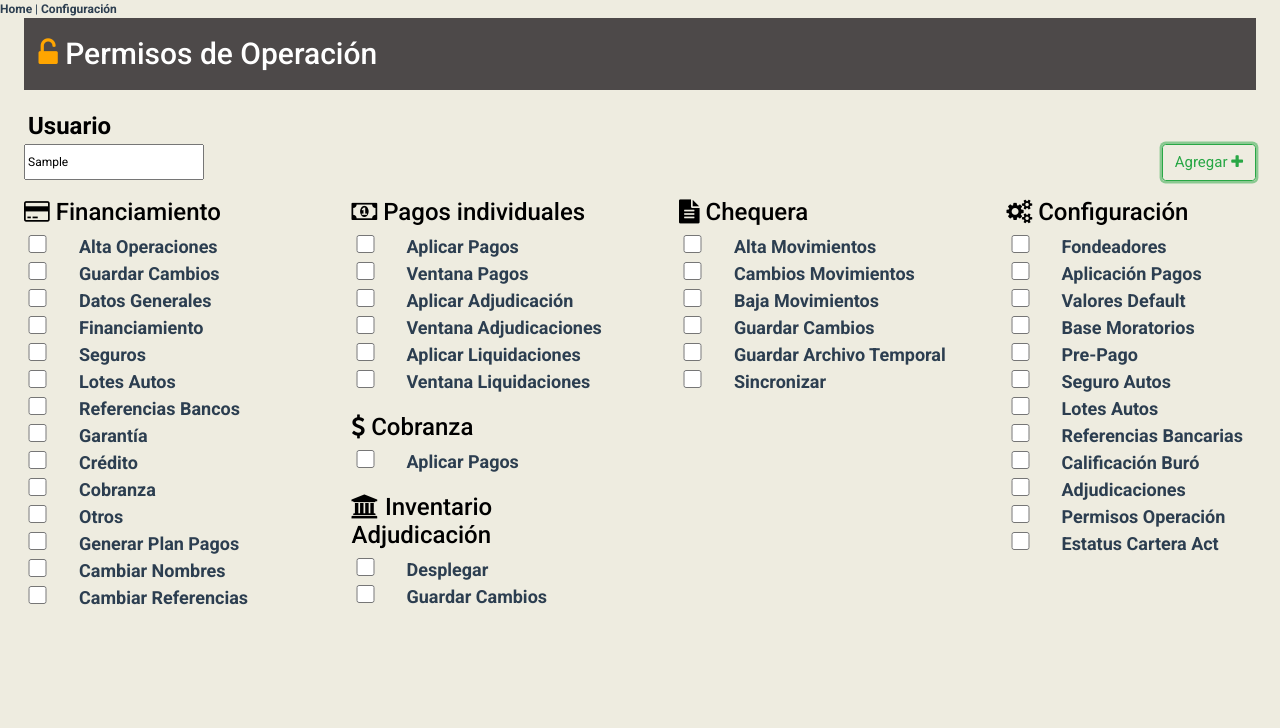
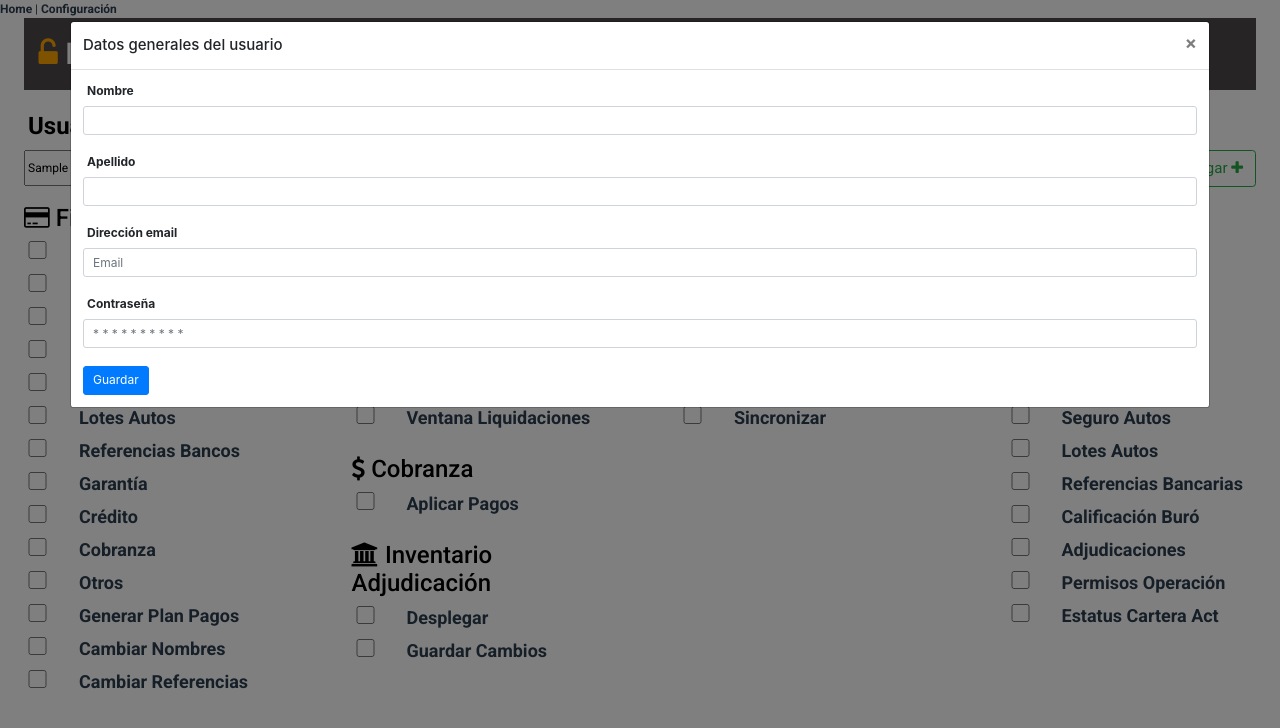
Before and after one commit to betolabrada/checktax-wdb, a Vue app in the folder client/: page /admin in a window 1280 px wide. Both pictures are taken after typing "Sample" into the empty fields and a click on the button "Agregar". Shown: the top 728 px of the page. Built offline with nearby package versions, Linux system fonts and the light colour scheme.

Commit message:
Fix on popup window for adding users.

```diff
--- a/client/package.json
+++ b/client/package.json
@@ -8,6 +8,7 @@
     "lint": "vue-cli-service lint"
   },
   "dependencies": {
+    "bootstrap-vue": "^2.17.3",
     "core-js": "^3.6.5",
     "font-awesome": "^4.7.0",
     "vue": "^2.6.11",
--- a/client/src/components/administrator/Administrator.vue
+++ b/client/src/components/administrator/Administrator.vue
@@ -1,5 +1,6 @@
 <template>
   <div class="privilages">
+
     <div class="titleContainer">
       <div class="windowTitle">
         <h1 class="titleText"><i class="fa fa-unlock-alt" id="windowLock"></i> Permisos de Operación</h1><br>
@@ -8,7 +9,28 @@
     <div class="search">
       <label class="sectionLabel"> Usuario</label><br>
       <input type="text" id="userField">
-      <button type="button" class="btn btn-outline-success btn-lg" id="addButton"> Agregar <i class="fa fa-plus"></i></button>
+      <button @click="openModal" type="button" class="btn btn-outline-success btn-lg" id="addButton"> Agregar <i class="fa fa-plus"></i></button>
+      <b-modal ref="my-modal" size="xl" hide-footer title="Datos generales del usuario">
+        <form>
+          <div>
+            <label for="name">Nombre</label><br>
+            <input type="text" class="form-control" id="name">
+          </div><br>
+          <div>
+            <label for="lastName">Apellido</label>
+            <input type="text" class="form-control" id="lastName">
+          </div><br>
+          <div>
+            <label for="userEmail">Dirección email</label>
+            <input type="email" class="form-control" id="userEmail"  placeholder="Email">
+          </div><br>
+          <div>
+            <label for="password">Contraseña</label>
+            <input type="password" class="form-control" id="password"  placeholder="* * * * * * * * * *">
+          </div><br>
+          <button type="submit" class="btn btn-primary">Guardar</button>
+        </form>
+      </b-modal>
     </div><br>
 
     <div class="row ">
@@ -142,6 +164,14 @@ import { Component, Vue } from "vue-property-decorator";
 @Component({
   components: {
   },
+  methods:{
+    openModal() {
+      this.$refs['my-modal'].show()
+    },
+    closeModal() {
+      this.$refs['my-modal'].hide()
+    }
+  },
 })
 export default class Administrator extends Vue {}
 </script>
--- a/client/src/main.ts
+++ b/client/src/main.ts
@@ -4,6 +4,12 @@ import App from './App.vue';
 import router from './router';
 import store from './store';
 import "font-awesome/css/font-awesome.min.css";
+import BootstrapVue from 'bootstrap-vue';
+import 'bootstrap/dist/css/bootstrap.min.css'
+import 'bootstrap-vue/dist/bootstrap-vue.css'
+// Install BootstrapVue
+Vue.use(BootstrapVue);
+
 Vue.component('VueFontawesome', require('vue-fontawesome-icon/VueFontawesome.vue').default);
 
 Vue.config.productionTip = false;
```
Also changed, not shown: 1 other file (tests, documents, lock files or other folders).
